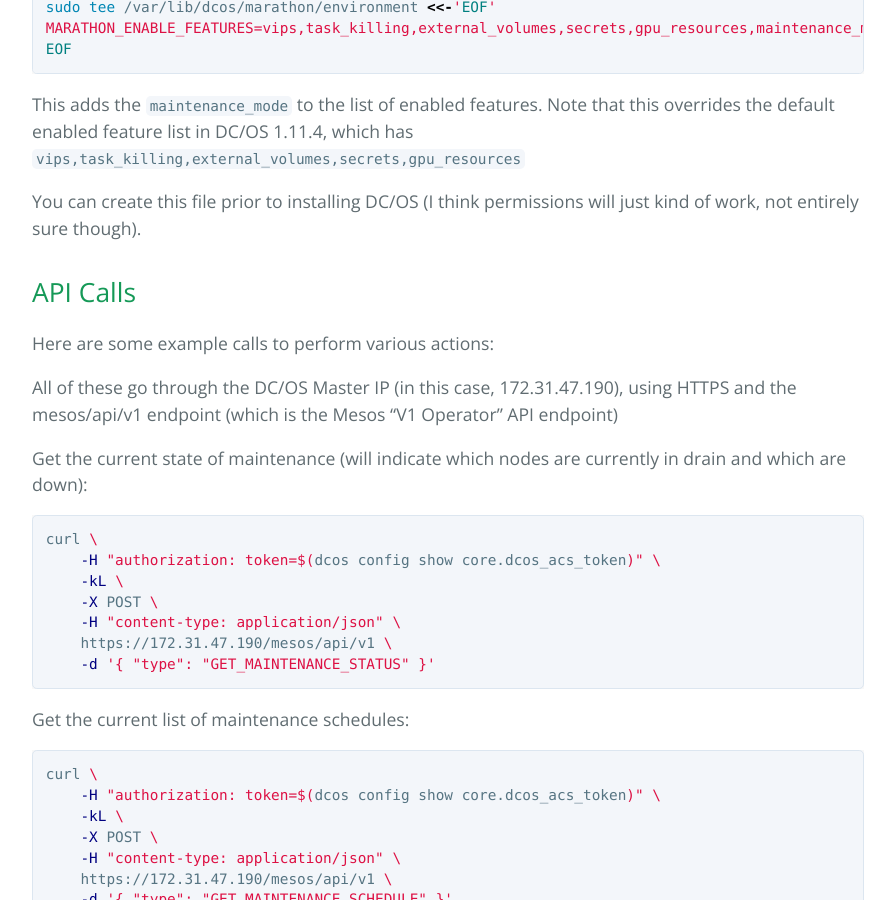
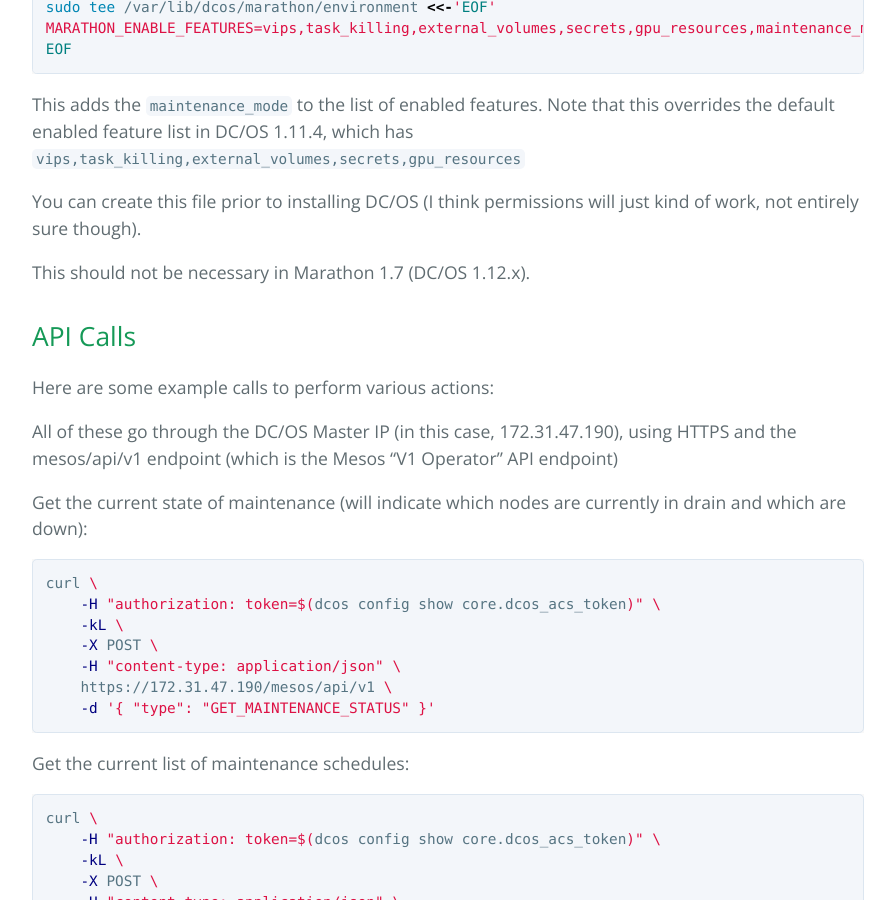
Before and after one commit to mesosphere/field-notes, a Jekyll site: the page built from docs/faqs/maintenance.md, in a window 1280 px wide and 900 px high, scrolled down 1425 px. Shown: the whole window, without its empty margins (192-1087 px from the left). Built offline with Jekyll 4.4.1, drawn with Linux system fonts in a browser that asks for light colours; our own code applies the rules of GitHub Pages for plain Markdown files.

Commit message:
Update maintenance.md

```diff
--- a/docs/faqs/maintenance.md
+++ b/docs/faqs/maintenance.md
@@ -39,6 +39,8 @@ EOF
 This adds the `maintenance_mode` to the list of enabled features.  Note that this overrides the default enabled feature list in DC/OS 1.11.4, which has `vips,task_killing,external_volumes,secrets,gpu_resources`
 
 You can create this file prior to installing DC/OS (I think permissions will just kind of work, not entirely sure though).
+
+This should not be necessary in Marathon 1.7 (DC/OS 1.12.x).
 
 ## API Calls
 
```
